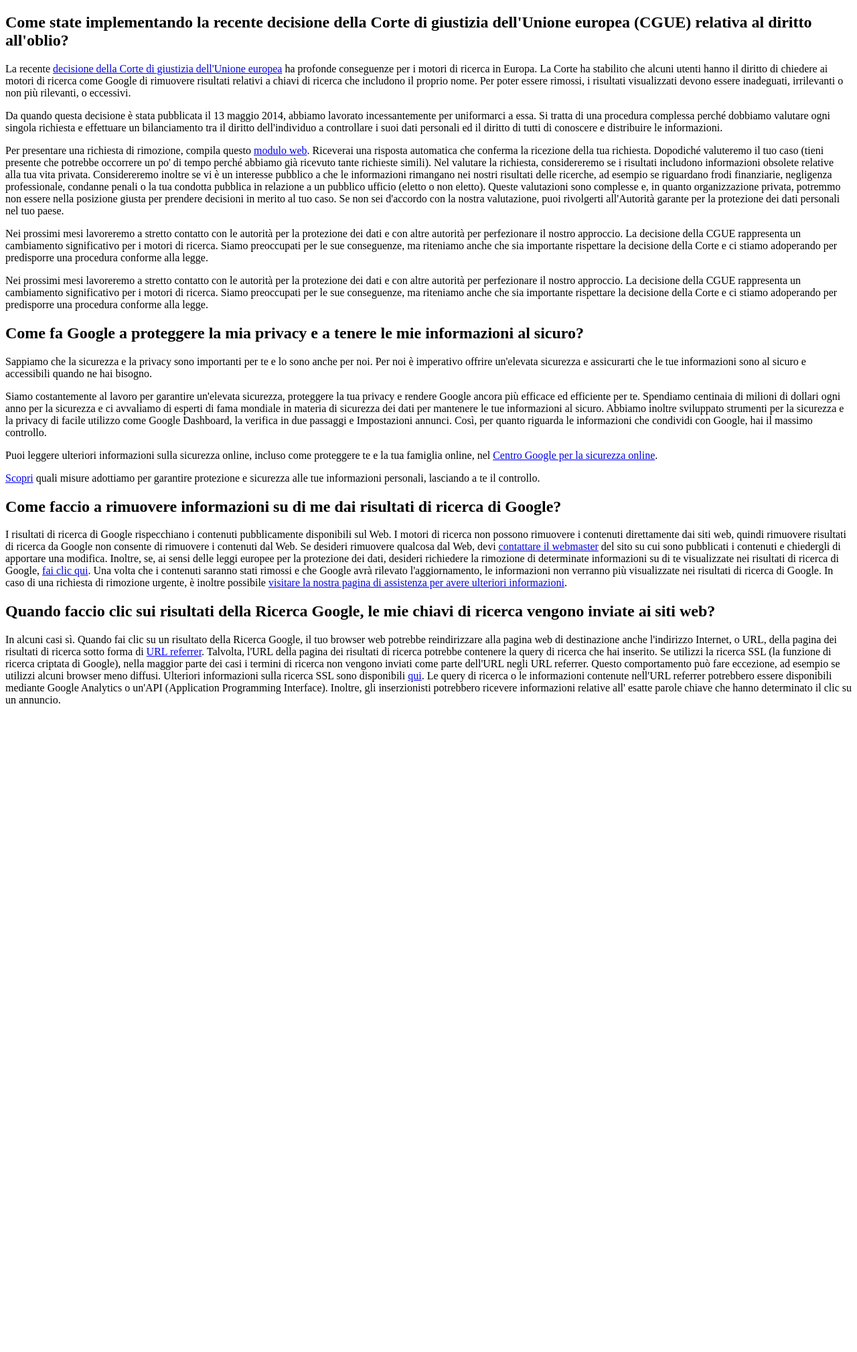
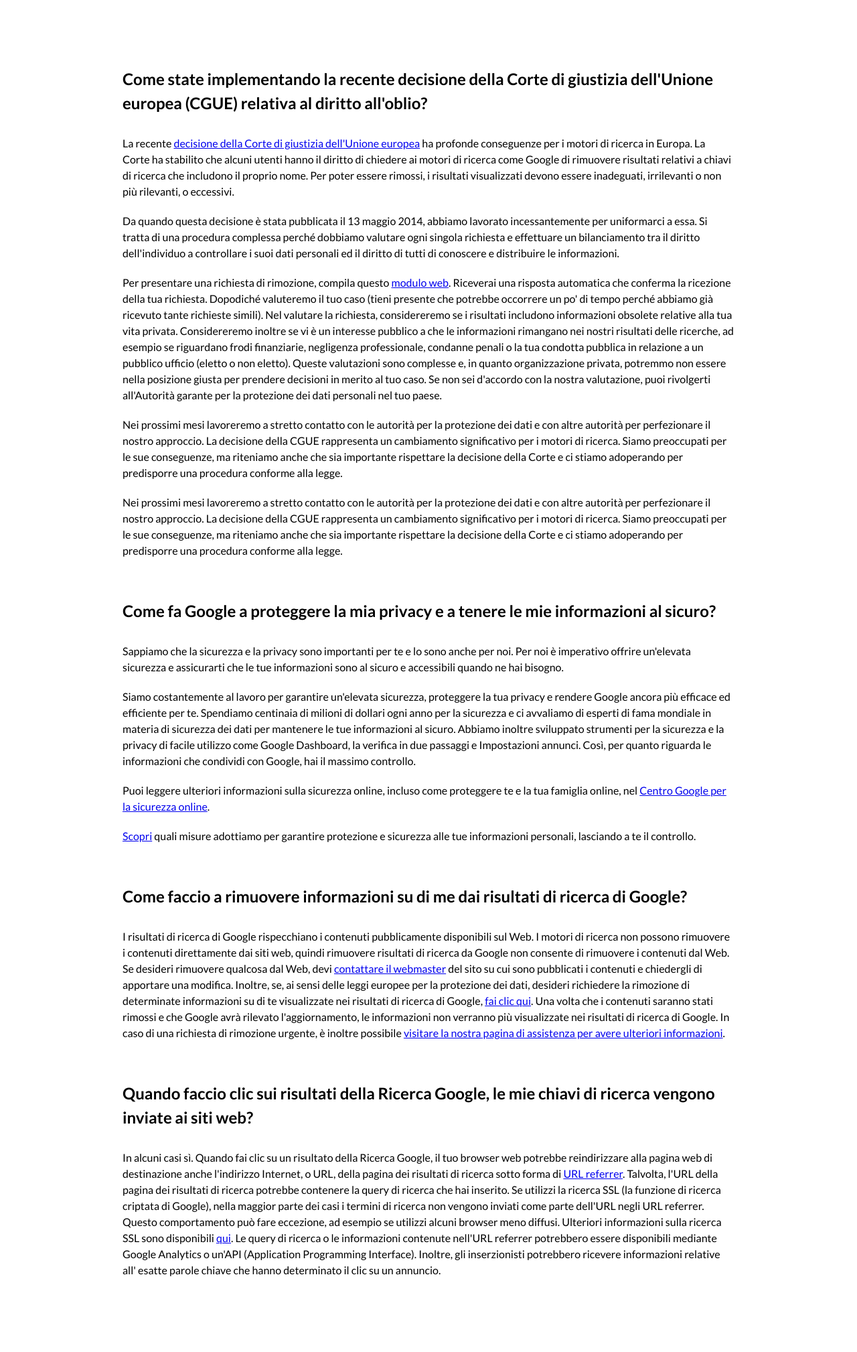
Before and after one commit to SimoneSichili/php-google-faq, a PHP site: page / in a window 1280 px wide. Shown: the whole page at 67% size. Before the commit the page ends 1050 px from the top, so only its background shows below. Run offline with PHP 8.4, Linux system fonts and the light colour scheme.

Commit message:
Add base CSS

```diff
--- /dev/null
+++ b/css/style.css
@@ -0,0 +1,33 @@
+* {
+    margin: 0;
+    padding: 0;
+    box-sizing: border-box;
+    outline: none;
+    list-style: none;
+    font-family: 'Lato', sans-serif;
+}
+
+main {
+    width: 100%;
+    padding: 100px 0;
+}
+
+.container {
+    max-width: 978px;
+    margin: auto;
+    padding: 0 32px;
+    line-height: 1.5;
+}
+
+.container h2 {
+    padding-bottom: 20px;
+    line-height: 1.5;
+}
+
+.container h2:not(:first-child) {
+    padding-top: 50px;
+}
+
+.container p {
+    padding: 10px 0;
+}
--- a/index.php
+++ b/index.php
@@ -47,9 +47,18 @@
 <head>
     <meta charset="UTF-8">
     <meta name="viewport" content="width=device-width, initial-scale=1.0">
+    <!-- google font -->
+    <link rel="preconnect" href="https://fonts.gstatic.com">
+    <link href="https://fonts.googleapis.com/css2?family=Lato:wght@400;700&display=swap" rel="stylesheet">
+    <!-- my css -->
+    <link rel="stylesheet" href="css/style.css">
     <title>Google Faq</title>
 </head>
 <body>
+    <header></header>
+
+    <main>
+        <div class="container">
             <?php
                 foreach ($faq as $element) {
                 ?>
@@ -66,5 +75,11 @@
             <?php
             }
             ?>
+        </div>
+    </main>
+
+    <footer></footer>
+
+
 </body>
 </html>
```
Lines whose indentation alone changed are shown as unchanged.
